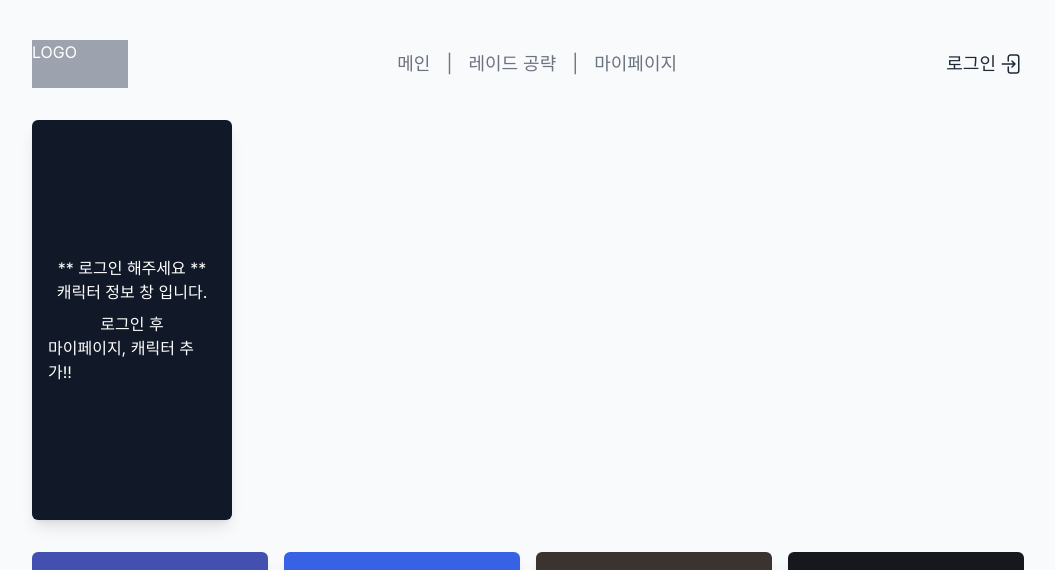
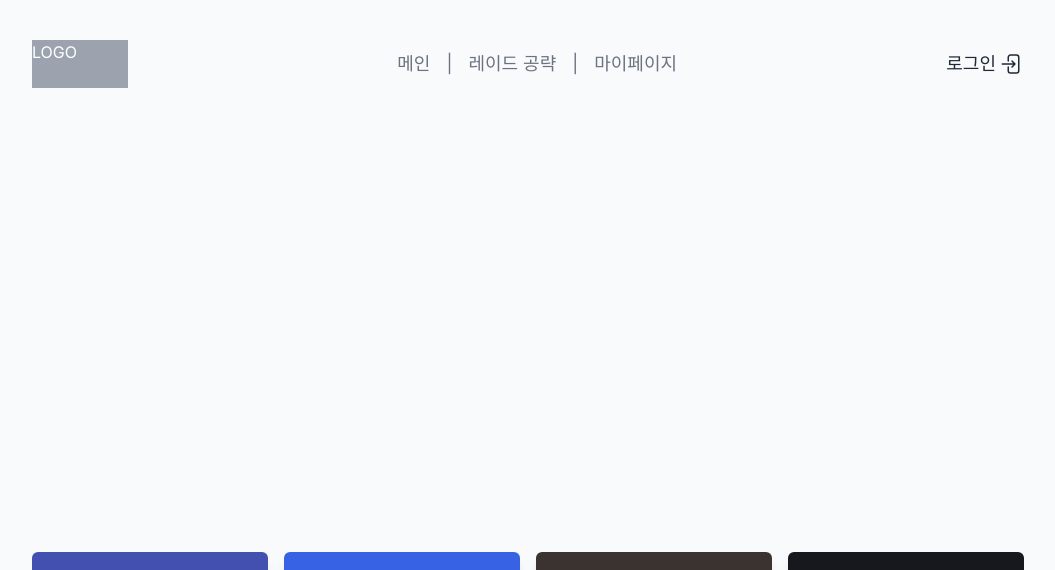
Before and after one commit to LostArk-RaidBoard/Star-Breaker-Raid, a Next.js app: page / in a window 1280 px wide. Shown: the top 570 px of the page, without its empty margins (112-1167 px from the left). Built offline with nearby package versions, Linux system fonts and the light colour scheme; no server answers; the database is empty.

Commit message:
fix problem 9

```diff
--- a/src/components/MainField/MainPost.tsx
+++ b/src/components/MainField/MainPost.tsx
@@ -124,13 +124,13 @@ export default async function MainPost() {
   let userId = ''
   let serverCharacter: CharacterInfo[] = []
   if (session && session.user.id) {
-    // serverCharacter = await UtileCharacterDataFetch(session.user.id)
+    serverCharacter = await UtileCharacterDataFetch(session.user.id)
     userId = session.user.id
   }
 
   return (
     <div className='flex h-full w-full flex-col gap-4 md:flex-row'>
-      <MainCharacter mainCharacter={serverCharacter} userId={userId} />
+      {/* <MainCharacter mainCharacter={serverCharacter} userId={userId} /> */}
       {/* <MainTeacherPosts teacherPostsRows={postsTeacherRows} applicationsCount={applicationsCount} />
       <MainWePosts wePostsRows={postsWeRows} applicationsCount={weApplicationsCount} /> */}
     </div>
```
